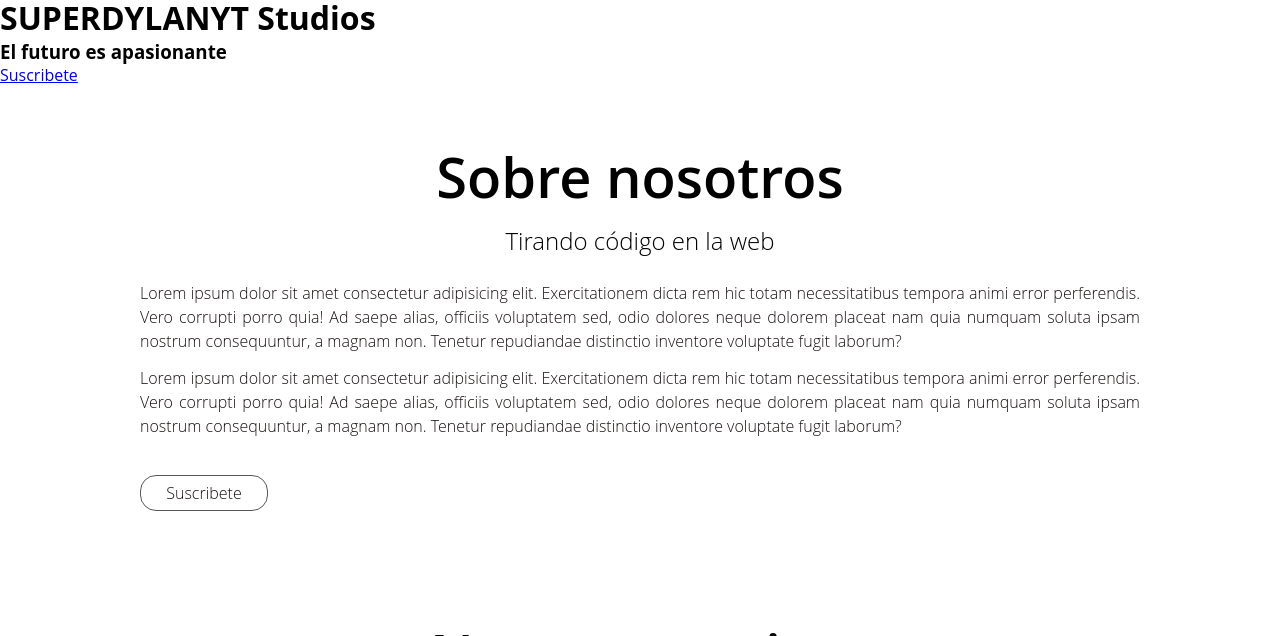
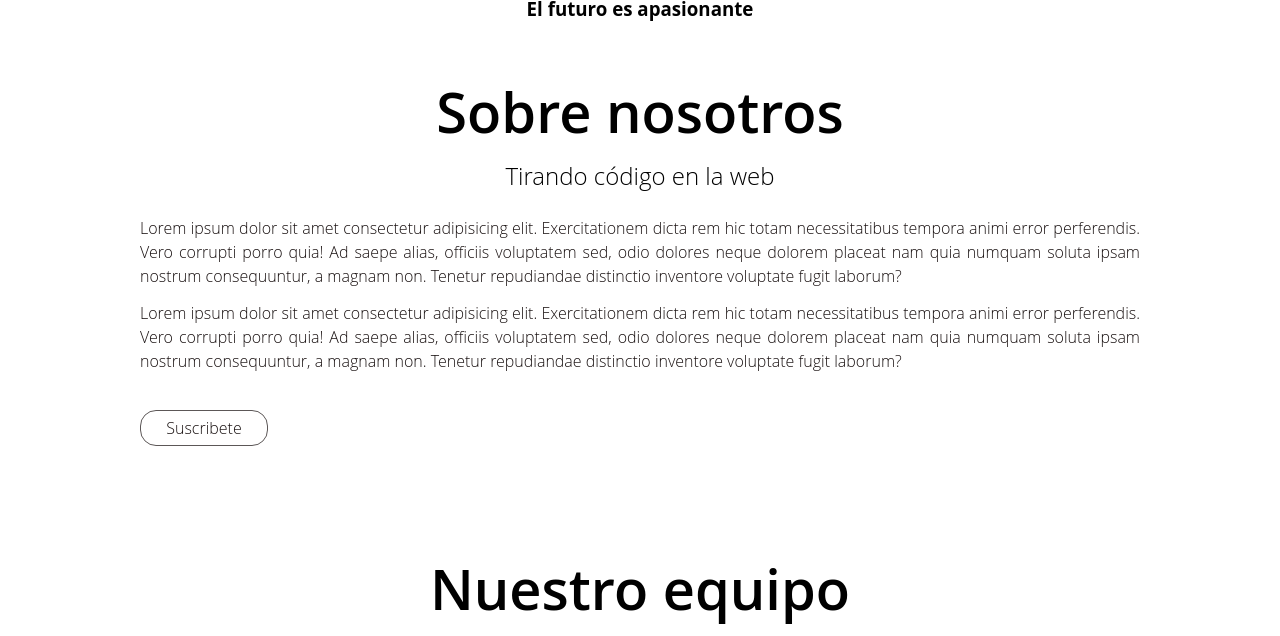
Before and after one commit to dylanmeca/dylanmeca.github.io, a Jekyll site: the page superdylanyt_studios.html, which Jekyll copies as it is, in a window 1280 px wide and 900 px high, scrolled down 390 px, cut to the strip 264-900 px from the top of the window. Built offline with Jekyll 4.4.1, drawn with Linux system fonts in a browser that asks for light colours.

Commit message:
Update superdylanyt_studios.html

```diff
--- a/superdylanyt_studios.html
+++ b/superdylanyt_studios.html
@@ -17,10 +17,8 @@
             </div>
         <div class="sesgoabajo"></div>
     </header>
-
-      <h1 class="titulo">SUPERDYLANYT Studios</h1>
-            <h3 class="subtitulo">El futuro es apasionante</h3>
-            <a href="#" class="boton">Suscribete</a>
+            <h3 class="subtitulo" style="text-align: center;">
+             El futuro es apasionante</h3>
 
     <main>
         <section class="acerca-de">
```
